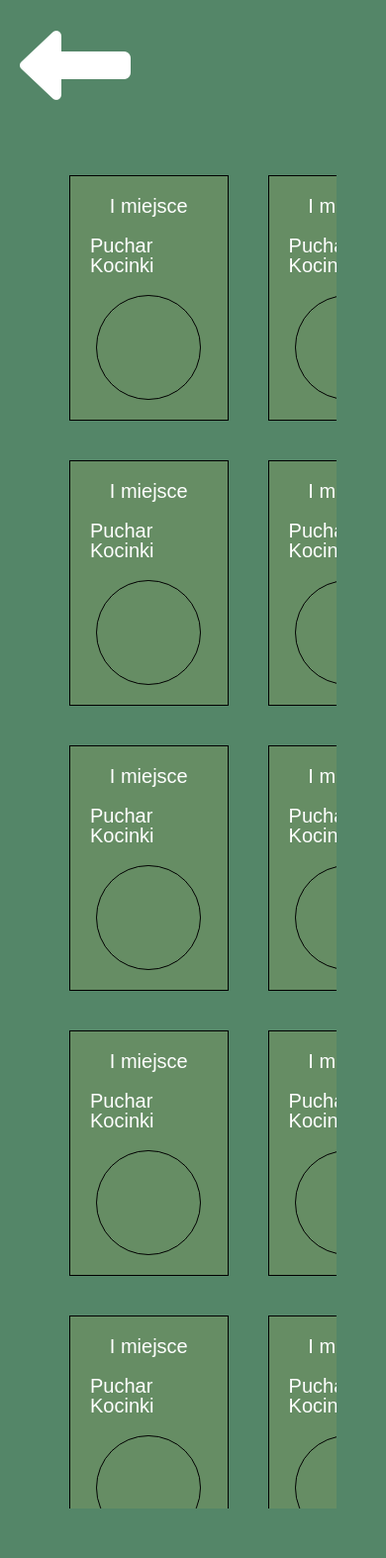
After one commit to krzysztofwodecki/Fished, a PHP site: page /public/views/achievements-mobile.html in a window 390 px wide. The commit adds this page. Shown: the whole page at 99% size. Run offline with PHP 8.4, Linux system fonts and the light colour scheme; some libraries are stand-ins or nearby versions.

Commit message:
Sekcja osiągnięć i galeria dla profilu mobile

```diff
--- /dev/null
+++ b/public/css/mobile-gallery.css
@@ -0,0 +1,111 @@
+body {
+    margin: 0;
+}
+
+.base-container {
+    height: 100vh;
+    width: 100vw;
+
+    background: #548668 0% 0% repeat padding-box;
+}
+
+nav {
+    height: 10%;
+    width: 100%;
+
+    position: fixed;
+    padding: 10px 20px;
+}
+
+nav>div>a>i {
+    font-size: 7em;
+    color: white;
+}
+
+main {
+    height: calc(90% - 50px);
+    width: calc(100% - 100px);
+
+    position: fixed;
+    top: calc(0px + 10%);
+
+    overflow: hidden;
+
+    margin: 0px 50px 50px 50px;
+}
+
+.photos {
+    height: 100%;
+    width: 100%;
+
+    display: grid;
+    grid-template-columns: repeat(3, 1fr);
+    grid-auto-rows: minmax(min-content, max-content);
+
+    overflow: auto;
+}
+
+.photos>div {
+    margin: 20px;
+
+    aspect-ratio: 1/1.5;
+    border: 1px solid black;
+}
+
+.achievements {
+    height: 100%;
+    width: 100%;
+
+    display: grid;
+    grid-template-columns: repeat(4, 1fr);
+    grid-auto-rows: minmax(min-content, max-content);
+
+    overflow: auto;
+}
+
+.achievements>div {
+    margin: 20px;
+    padding: 10px;
+
+    aspect-ratio: 1/1.5;
+    border: 1px solid black;
+    background-color: #7694638a ;
+
+    display: flex;
+    flex-direction: column;
+    align-items: center;
+
+}
+
+.cup-photo {
+    border: 1px solid #000000;
+    border-radius: 50%;
+
+    min-height: 50%;
+    max-height: 50%;
+
+    aspect-ratio: 1/1;
+}
+
+.achievements>div>* {
+    font: normal normal normal 20px/20px Arial;
+    color: white;
+
+    margin: 10px;
+}
+
+.photos::-webkit-scrollbar, .achievements::-webkit-scrollbar {
+    width: 1.2vw;
+}
+
+.photos::-webkit-scrollbar-track, .achievements::-webkit-scrollbar-track {
+    box-shadow: inset 0 0 6px rgba(0, 0, 0, 0.3);
+}
+
+.photos::-webkit-scrollbar-thumb, .achievements::-webkit-scrollbar-thumb {
+    background-color: #116C73;
+    outline: 1px solid #548668;
+
+    border: 1px solid black;
+    border-radius: 10px;
+}
--- a/public/css/profile.css
+++ b/public/css/profile.css
@@ -181,7 +181,7 @@ nav>div>a>i{
     outline: 1px solid #548668;
 
     border: 1px solid black;
-    border-radius: 50%/2%;
+    border-radius: 10px;
 }
 
 @media only screen and (max-device-width: 500px) {
--- /dev/null
+++ b/public/views/achievements-mobile.html
@@ -0,0 +1,141 @@
+<!DOCTYPE html>
+<head>
+    <link rel="stylesheet" type="text/css" href="../css/mobile-gallery.css">
+    <link rel="icon" href="../img/icon.svg">
+    <script src="https://kit.fontawesome.com/8ac407c03d.js" crossorigin="anonymous"></script>
+    <title>Fished - osiągnięcia</title>
+</head>
+
+
+<body>
+    <div class = "base-container">
+        <nav>
+            <div class="return">
+                <a href="#">
+                    <i class="fas fa-long-arrow-alt-left"></i>
+                </a>
+            </div>
+        </nav>
+
+        <main>
+            <div class="achievements">
+                <div>
+                    <p>I miejsce</p>
+                    <p>Puchar Kocinki</p>
+                    <div class = "cup-photo"></div>
+                </div>
+
+                <div>
+                    <p>I miejsce</p>
+                    <p>Puchar Kocinki</p>
+                    <div class = "cup-photo"></div>
+                </div>
+
+                <div>
+                    <p>I miejsce</p>
+                    <p>Puchar Kocinki</p>
+                    <div class = "cup-photo"></div>
+                </div>
+
+                <div>
+                    <p>I miejsce</p>
+                    <p>Puchar Kocinki</p>
+                    <div class = "cup-photo"></div>
+                </div>
+
+                <div>
+                    <p>I miejsce</p>
+                    <p>Puchar Kocinki</p>
+                    <div class = "cup-photo"></div>
+                </div>
+                <div>
+                    <p>I miejsce</p>
+                    <p>Puchar Kocinki</p>
+                    <div class = "cup-photo"></div>
+                </div>
+
+                <div>
+                    <p>I miejsce</p>
+                    <p>Puchar Kocinki</p>
+                    <div class = "cup-photo"></div>
+                </div>
+
+                <div>
+                    <p>I miejsce</p>
+                    <p>Puchar Kocinki</p>
+                    <div class = "cup-photo"></div>
+                </div>
+
+                <div>
+                    <p>I miejsce</p>
+                    <p>Puchar Kocinki</p>
+                    <div class = "cup-photo"></div>
+                </div>
+
+                <div>
+                    <p>I miejsce</p>
+                    <p>Puchar Kocinki</p>
+                    <div class = "cup-photo"></div>
+                </div>
+                <div>
+                    <p>I miejsce</p>
+                    <p>Puchar Kocinki</p>
+                    <div class = "cup-photo"></div>
+                </div>
+
+                <div>
+                    <p>I miejsce</p>
+                    <p>Puchar Kocinki</p>
+                    <div class = "cup-photo"></div>
+                </div>
+
+                <div>
+                    <p>I miejsce</p>
+                    <p>Puchar Kocinki</p>
+                    <div class = "cup-photo"></div>
+                </div>
+
+                <div>
+                    <p>I miejsce</p>
+                    <p>Puchar Kocinki</p>
+                    <div class = "cup-photo"></div>
+                </div>
+
+                <div>
+                    <p>I miejsce</p>
+                    <p>Puchar Kocinki</p>
+                    <div class = "cup-photo"></div>
+                </div>
+                <div>
+                    <p>I miejsce</p>
+                    <p>Puchar Kocinki</p>
+                    <div class = "cup-photo"></div>
+                </div>
+
+                <div>
+                    <p>I miejsce</p>
+                    <p>Puchar Kocinki</p>
+                    <div class = "cup-photo"></div>
+                </div>
+
+                <div>
+                    <p>I miejsce</p>
+                    <p>Puchar Kocinki</p>
+                    <div class = "cup-photo"></div>
+                </div>
+
+                <div>
+                    <p>I miejsce</p>
+                    <p>Puchar Kocinki</p>
+                    <div class = "cup-photo"></div>
+                </div>
+
+                <div>
+                    <p>I miejsce</p>
+                    <p>Puchar Kocinki</p>
+                    <div class = "cup-photo"></div>
+                </div>
+            </div>
+        </main>
+    </div>
+</body>
```
Also changed, not shown: public/views/photos-mobile.html (added, +50 -0 lines).
